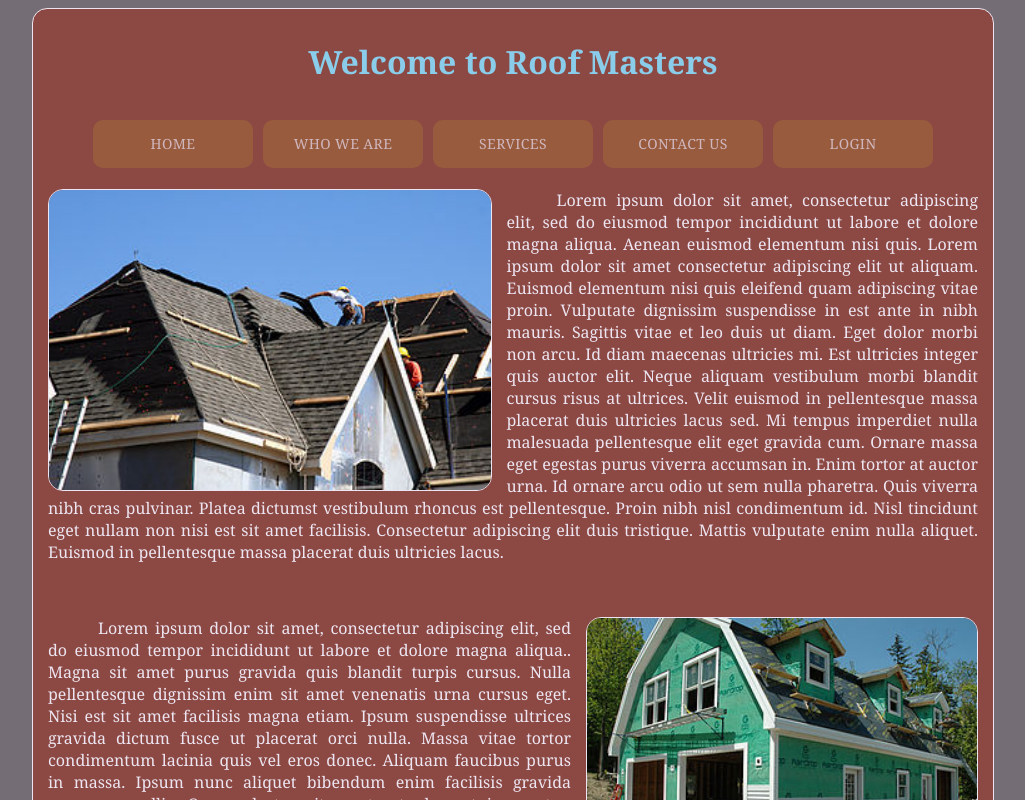
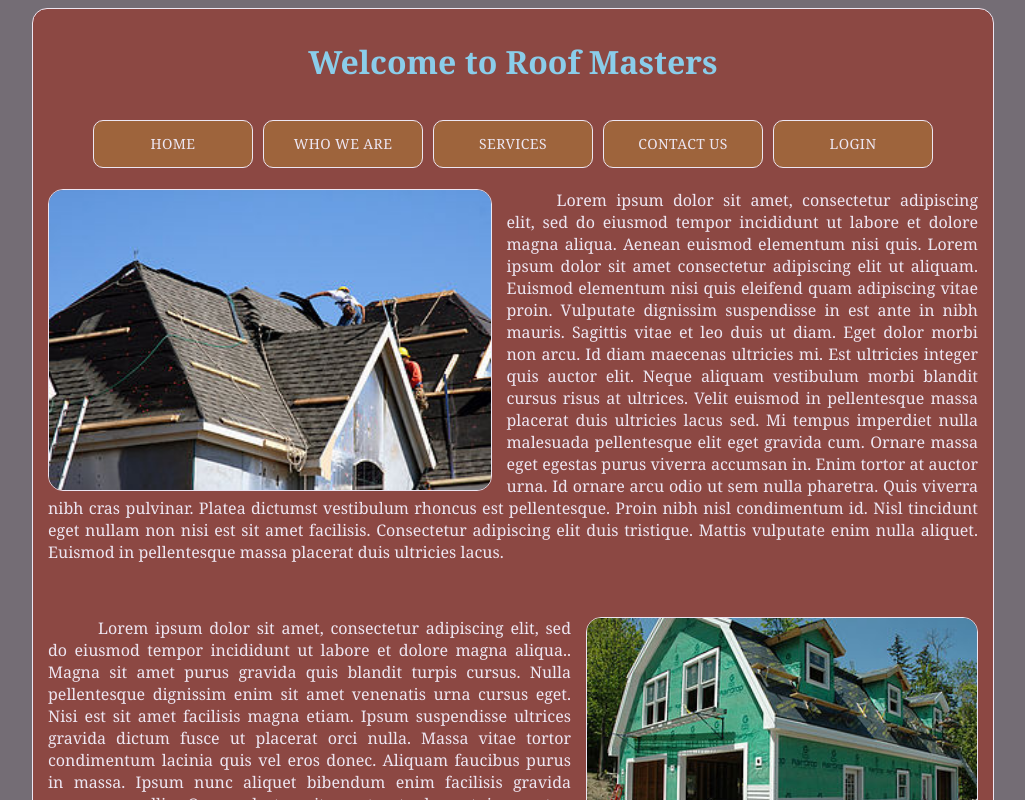
Before and after one commit to cperault/roofmasters, a React (Create React App) app: page / in a window 1280 px wide. Shown: the top 800 px of the page, without its empty margins (127-1152 px from the left). Built offline with nearby package versions, Linux system fonts and the light colour scheme.

Commit message:
Adjusted colors.

```diff
--- a/src/Views/URLNav.js
+++ b/src/Views/URLNav.js
@@ -37,6 +37,8 @@ const URLNav = ({ userIsLoggedIn }) => {
           onClick={() => navRedirectHandler(link.value)}
           style={{
             backgroundColor: "#9e643c",
+            border: "solid 1px #ede6f2",
+            opacity: "1",
             width: "auto",
             height: "auto",
             margin: "5px",
```
